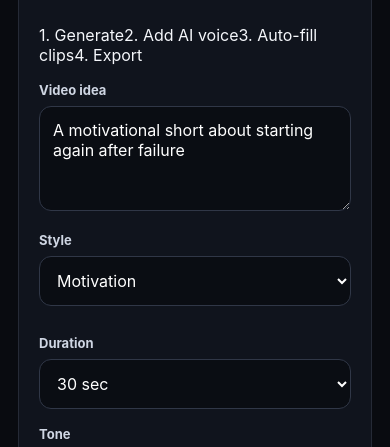
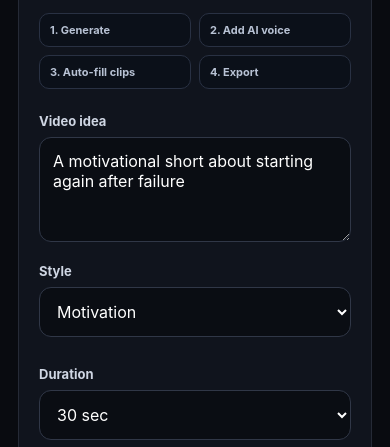
Before and after one commit to hassan84-ui/shortforge-ai, a website: page index.html in a window 390 px wide. Shown: the part 340-787 px from the top of the page. Drawn offline with Linux system fonts and the light colour scheme; no server answers.

Commit message:
Add final launch UI polish

```diff
--- a/style.css
+++ b/style.css
@@ -36,3 +36,6 @@ main>*{min-width:0}
   .video{width:100%;height:auto;aspect-ratio:9/16}
   .editor{margin-top:20px}
 }
+
+/* Launch UX polish */
+.launchSteps{display:grid;grid-template-columns:repeat(2,minmax(0,1fr));gap:8px;margin:-12px 0 24px}.launchSteps span{font-size:11px;font-weight:750;color:#b8c2d4;background:#0b1019;border:1px solid #293143;border-radius:10px;padding:9px 10px}.primary:hover{filter:brightness(1.08)}button:disabled{opacity:.55;cursor:not-allowed}.stockCard{transition:transform .15s ease,border-color .15s ease}.stockCard:hover{transform:translateY(-2px);border-color:#7251ff}.actions{flex-wrap:wrap}.actions button{flex:1 1 130px}.exportStatus.done{padding:10px 12px;border:1px solid #166534;background:#052e1b;border-radius:10px;color:#86efac}footer{line-height:1.7}footer b{color:#9b7cff}footer span{color:#465066}@media(max-width:500px){.launchSteps{grid-template-columns:1fr 1fr}}
```
